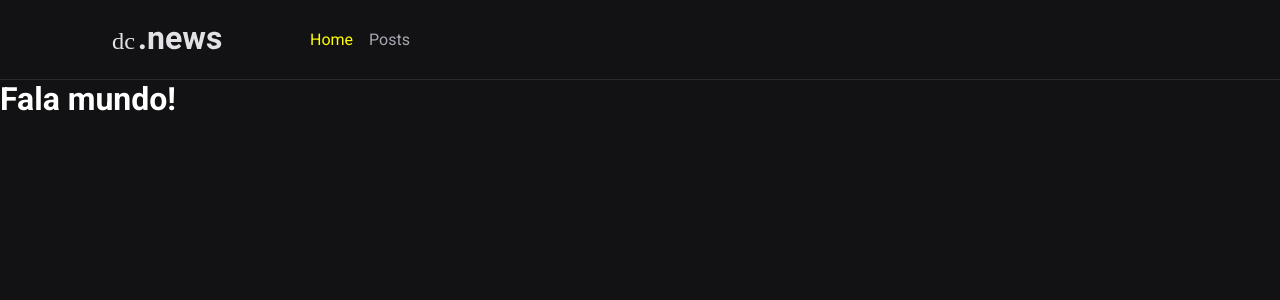
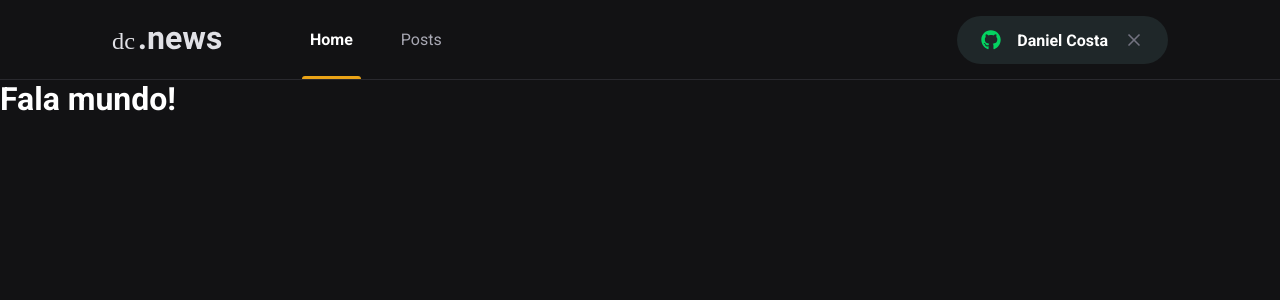
Before and after one commit to dancosta-fed/dcnews, a Next.js app: page / in a window 1280 px wide. Shown: the top 300 px of the page. Built offline with nearby package versions, Linux system fonts and the light colour scheme.

Commit message:
nav bar style  is complete

```diff
--- a/package.json
+++ b/package.json
@@ -12,6 +12,7 @@
     "next": "12.1.5",
     "react": "18.0.0",
     "react-dom": "18.0.0",
+    "react-icons": "^4.3.1",
     "sass": "^1.50.0"
   },
   "devDependencies": {
--- a/src/components/Header/index.tsx
+++ b/src/components/Header/index.tsx
@@ -1,4 +1,5 @@
 import styles from './styles.module.scss'
+import { SignInButton } from '../SignInButton'
 
 export const Header = () => {
   return(
@@ -9,6 +10,7 @@
           <a className={styles.active} href="">Home</a>
           <a href="">Posts</a>
         </nav>
+        <SignInButton />
       </div>
     </header>
   )
--- a/src/components/Header/styles.module.scss
+++ b/src/components/Header/styles.module.scss
@@ -12,14 +12,13 @@
   display: flex;
   align-items: center;
 
+  img {
+    width: 110px;
+  }
+
   nav {
     margin-left: 5rem;
     height: 5rem;
-  }
-
-  img {
-    width: 110px;
-  }
 
     a {
       display: inline-block;
@@ -34,8 +33,29 @@
         color: var(--white)
       }
 
+      & + a {
+        margin-left: 2rem;
+      }
+
       &.active {
-      color: yellow;
+        color: var(--white);
+        font-weight: bold;
+      }
+
+      &.active::after {
+        content: '';
+        height: 3px;
+        border-radius: 3px 3px 0 0;
+        width: 100%;
+        position: absolute;
+        bottom: 1px;
+        left: 0;
+        background: var(--yellow-500);
       }
     }
   }
+
+  button {
+    margin-left: auto;
+  }
+}
--- /dev/null
+++ b/src/components/SignInButton/index.tsx
@@ -0,0 +1,29 @@
+import { FaGithub } from 'react-icons/fa'
+import { FiX } from 'react-icons/fi'
+import styles from './styles.module.scss'
+
+
+export const SignInButton = () => {
+  const isUserLoggedIn = true
+
+  return isUserLoggedIn ? (
+    <button
+      type="button"
+      className={styles.signInButton}
+    >
+      <FaGithub color="#04d361" />
+      Daniel Costa
+      <FiX color="#737380" className={styles.closeIcon}/>
+    </button>
+
+  ) : (
+
+    <button
+      type="button"
+      className={styles.signInButton}
+    >
+      <FaGithub color="#eba417" />
+      Sign in with Github
+    </button>
+  )
+}
--- /dev/null
+++ b/src/components/SignInButton/styles.module.scss
@@ -0,0 +1,33 @@
+.signInButton {
+  height: 3rem;
+  border-radius: 3rem;
+  background: var(--gray-850);
+  border: 0;
+  padding: 0 1.5rem;
+
+  display: flex;
+  align-items: center;
+  justify-content: center;
+
+  color: var(--white);
+  font-weight: bold;
+  svg {
+    width: 20px;
+    height: 20px;
+  }
+
+  svg:first-child {
+    margin-right: 1rem;
+  }
+
+  svg.closeIcon{
+    margin-left: 1rem;
+  }
+
+  transition: filter 0.2s;
+
+  &:hover{
+    filter: brightness(0.7);
+  }
+
+}
--- a/src/pages/_document.tsx
+++ b/src/pages/_document.tsx
@@ -7,6 +7,8 @@
         <Head>
           <link rel="preconnect" href="https://fonts.googleapis.com" />
           <link href="https://fonts.googleapis.com/css2?family=Roboto:wght@400;700;900&display=swap" rel="stylesheet" />
+          <link rel="shortcut icon" href="/images/ favicon.ico" type="image/x-icon" />
+
         </Head>
         <body>
           <Main />
--- a/src/styles/global.scss
+++ b/src/styles/global.scss
@@ -9,6 +9,7 @@
   --gray-100: #e1e1e6;
   --gray-300: #a8a8b3;
   --gray-800: #29292e;
+  --gray-850: #1f2729;
   --gray-900: #121214;
 
   --cyan-500: #61dafb;
```
Also changed, not shown: 1 other file (tests, documents, lock files or other folders). Lines whose indentation alone changed are shown as unchanged.
